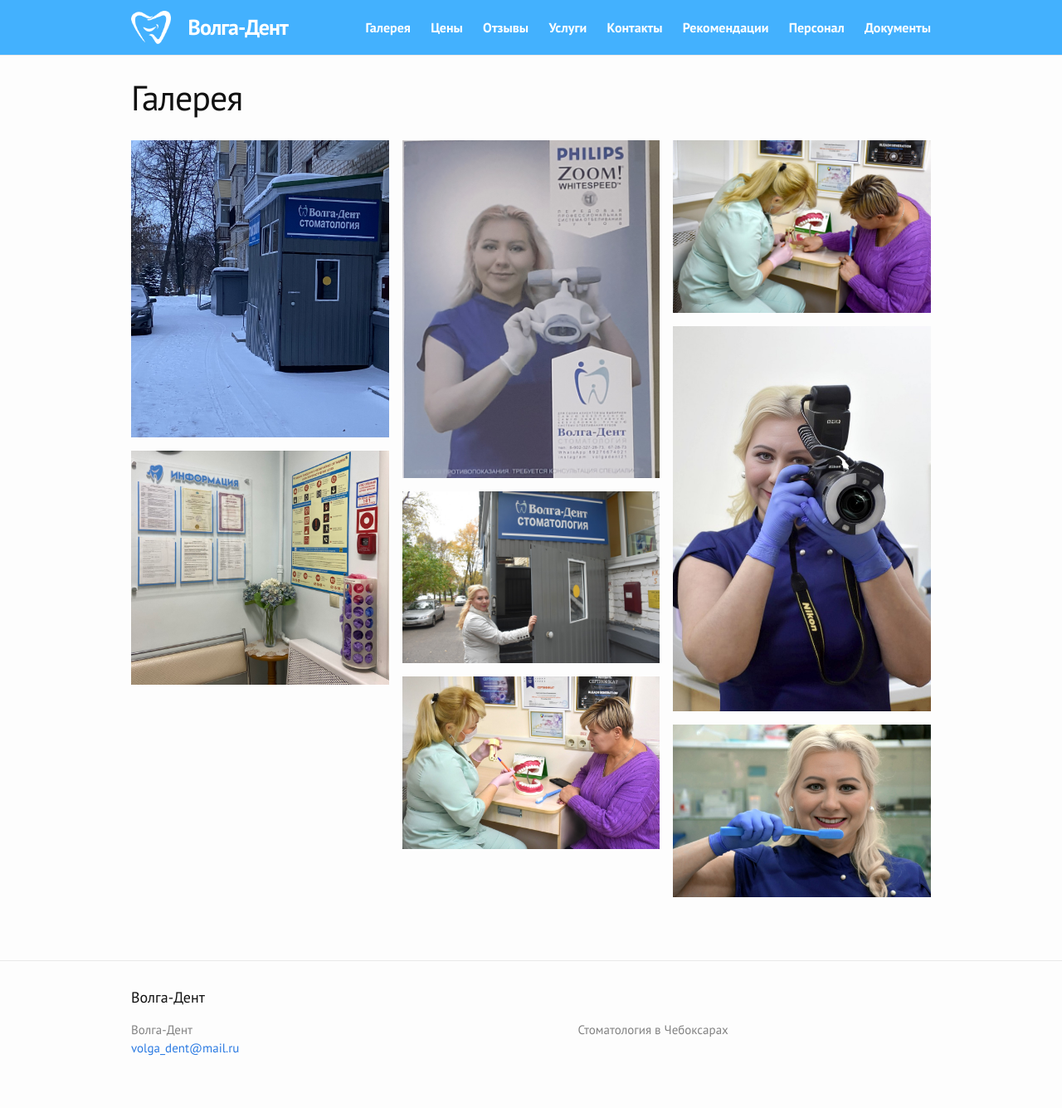
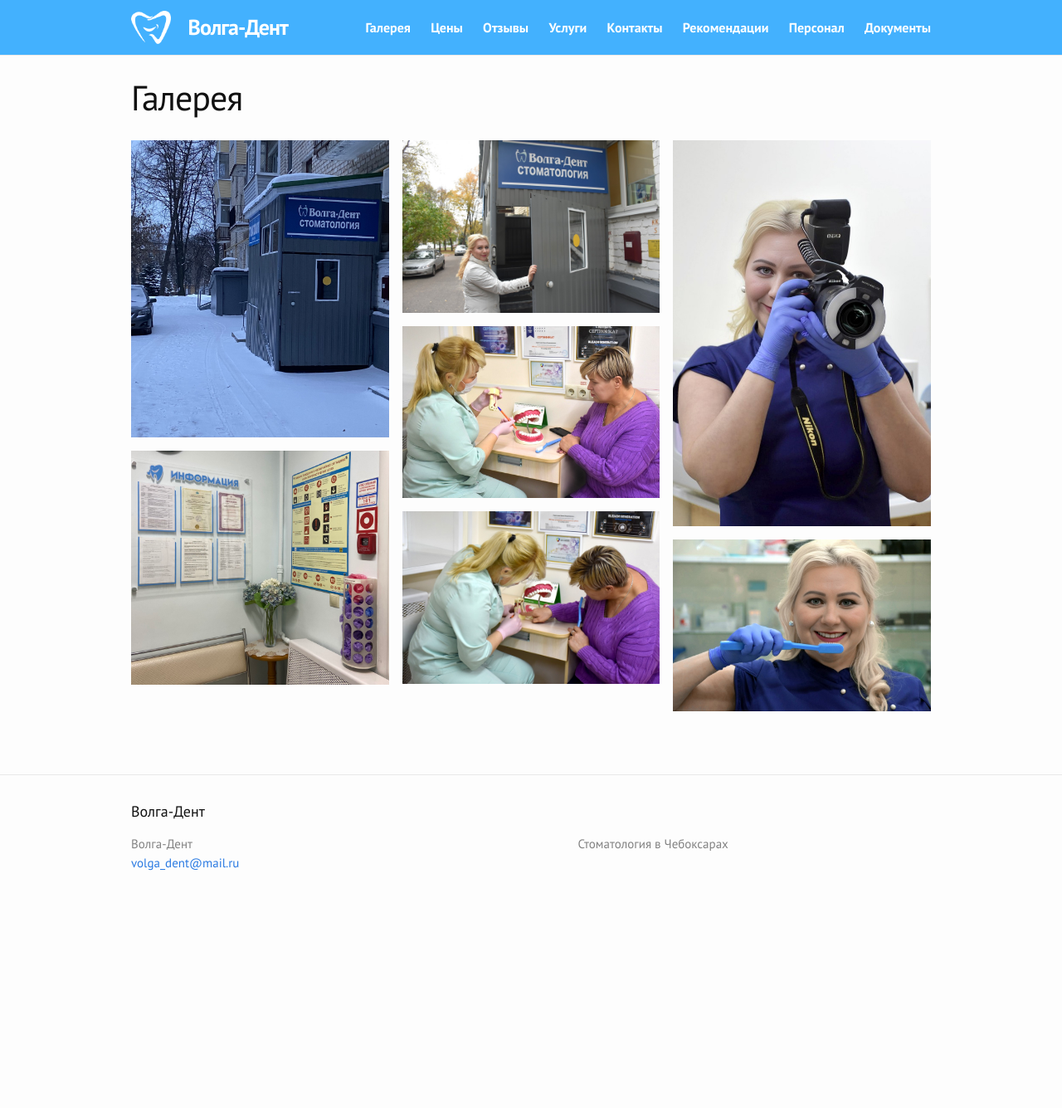
Before and after one commit to albus-dentes/albus-dentes.github.io, a Jekyll site: the page built from gallery/index.html, in a window 1280 px wide. Shown: the whole page at 83% size. Built offline with Jekyll 4.4.1, drawn with Linux system fonts in a browser that asks for light colours; after the commit the page ends 1111 px from its top, so only the background shows below that.

Commit message:
Update gallery

```diff
--- a/gallery/index.html
+++ b/gallery/index.html
@@ -5,7 +5,6 @@ title: Галерея
 <section id="photos">
   <img src="IMG_4614.jpg">
   <img src="image-18-06-24-08-37.jpg">
-  <img src="20220103_075957.jpg">
   <img src="205c.jpg">
   <img src="187c.jpg">
   <img src="195c.jpg">
```
Also changed, not shown: gallery/20220103_075957.jpg (deleted).
